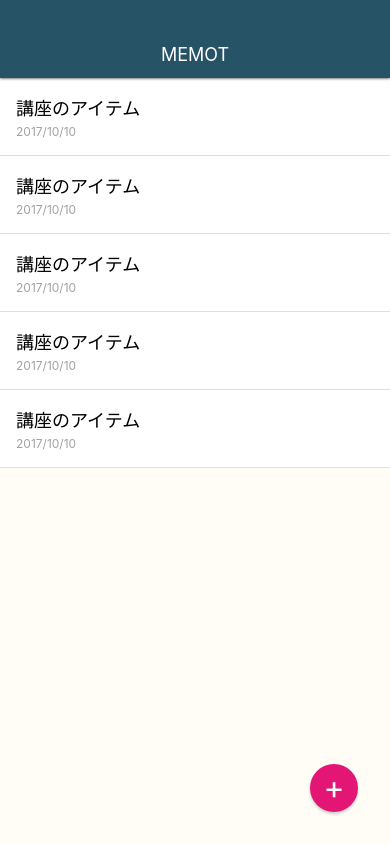
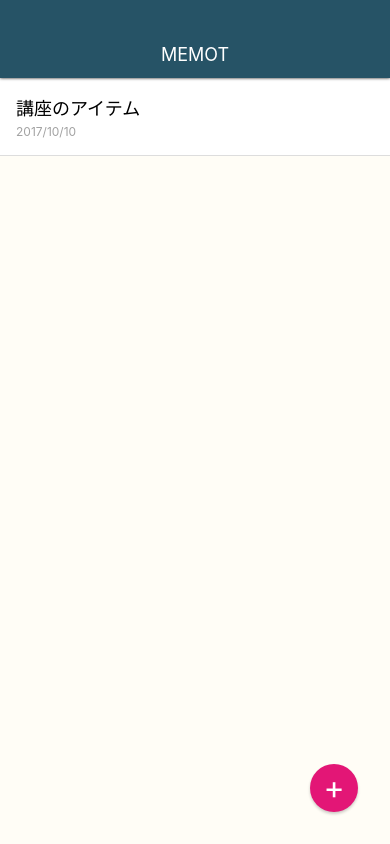
Before and after one commit to ryuseikakujo/MemoApp, a React Native app: screen / in a window 390 px wide. Built offline with nearby package versions, Linux system fonts and the light colour scheme.

Commit message:
Refactoring MemoList

```diff
--- a/App.js
+++ b/App.js
@@ -1,41 +1,15 @@
-import { StatusBar } from 'expo-status-bar';
 import React from 'react';
-import { StyleSheet, Text, View } from 'react-native';
-import { BodyText } from './src/elements/BodyText';
+import { StyleSheet, View } from 'react-native';
+import {AppBar, MemoList} from './src/components';
+import { CircleButton } from './src/elements';
+
 
 export default function App() {
   return (
     <View style={styles.container}>
-      <View style={styles.appbar}>
-        <Text style={styles.appbarTitle}>MEMOT</Text>
-      </View>
-
-      <View style={styles.memoList}>
-        <View style={styles.memoListItem}>
-          <Text style={styles.memoTitle}>講座のアイテム</Text>
-          <Text style={styles.memoDate}>2017/10/10</Text>
-        </View>
-        <View style={styles.memoListItem}>
-          <Text style={styles.memoTitle}>講座のアイテム</Text>
-          <Text style={styles.memoDate}>2017/10/10</Text>
-        </View>
-        <View style={styles.memoListItem}>
-          <Text style={styles.memoTitle}>講座のアイテム</Text>
-          <Text style={styles.memoDate}>2017/10/10</Text>
-        </View>
-        <View style={styles.memoListItem}>
-          <Text style={styles.memoTitle}>講座のアイテム</Text>
-          <Text style={styles.memoDate}>2017/10/10</Text>
-        </View>
-        <View style={styles.memoListItem}>
-          <Text style={styles.memoTitle}>講座のアイテム</Text>
-          <Text style={styles.memoDate}>2017/10/10</Text>
-        </View>
-      </View>
-
-      <View style={styles.memoAddButton}>
-        <Text style={styles.memoAddButtonTitle}>+</Text>
-      </View>
+      <AppBar />
+      <MemoList />
+      <CircleButton>+</CircleButton>
     </View>
   );
 }
@@ -47,63 +21,5 @@ const styles = StyleSheet.create({
     alignItems: 'center',
     justifyContent: 'center',
     paddingTop: 78
-  },
-  memoAddButton: {
-    position: 'absolute',
-    bottom: 32,
-    right: 32,
-    width: 48,
-    height: 48,
-    backgroundColor: '#e31676',
-    borderRadius: 24,
-    justifyContent: 'center',
-    alignItems: 'center',
-    shadowColor: '#000',
-    shadowOffset: {width: 0, height: 2},
-    shadowOpacity: 0.2,
-    shadowRadius: 3,
-  },
-  memoAddButtonTitle: {
-    fontSize: 32,
-    lineHeight: 32,
-    color: 'white'
-  },
-  memoList: {
-    width: '100%',
-    flex: 1
-  },
-  memoListItem: {
-    padding: 16,
-    borderBottomWidth: 1,
-    borderBottomColor: '#ddd',
-    backgroundColor: '#fff'
-  },
-  memoTitle: {
-    fontSize: 18,
-    marginBottom: 4
-  },
-  memoDate: {
-    fontSize: 12,
-    color: '#a2a2a2'
-  },
-  appbar: {
-    position: 'absolute',
-    top: 0,
-    left: 0,
-    right: 0,
-    height: 78,
-    paddingTop: 30,
-    backgroundColor: '#265366',
-    justifyContent: 'center',
-    alignItems: 'center',
-    shadowColor: '#000',
-    shadowOffset: {width: 0, height: 0},
-    shadowOpacity: 0.9,
-    shadowRadius: 3,
-    zIndex: 10
-  },
-  appbarTitle: {
-    color: '#fff',
-    fontSize: 18
   }
 });
--- /dev/null
+++ b/src/components/Appbar.js
@@ -0,0 +1,37 @@
+import React, { Component } from 'react'
+import { StyleSheet, View, Text } from 'react-native';
+
+export class AppBar extends Component {
+  render() {
+    return (
+      <View style={styles.appbar}>
+        <Text style={styles.appbarTitle}>MEMOT</Text>
+      </View>
+    )
+  }
+}
+
+const styles = StyleSheet.create({
+  appbar: {
+    position: 'absolute',
+    top: 0,
+    left: 0,
+    right: 0,
+    height: 78,
+    paddingTop: 30,
+    backgroundColor: '#265366',
+    justifyContent: 'center',
+    alignItems: 'center',
+    shadowColor: '#000',
+    shadowOffset: {width: 0, height: 0},
+    shadowOpacity: 0.9,
+    shadowRadius: 3,
+    zIndex: 10
+  },
+  appbarTitle: {
+    color: '#fff',
+    fontSize: 18
+  }
+});
+
+export default AppBar
--- /dev/null
+++ b/src/components/MemoList.js
@@ -0,0 +1,38 @@
+import React, { Component } from 'react'
+import { StyleSheet, View, Text } from 'react-native';
+
+export class MemoList extends Component {
+  render() {
+    return (
+      <View style={styles.memoList}>
+        <View style={styles.memoListItem}>
+          <Text style={styles.memoTitle}>講座のアイテム</Text>
+          <Text style={styles.memoDate}>2017/10/10</Text>
+        </View>
+      </View>
+    )
+  }
+}
+
+const styles = StyleSheet.create({
+  memoList: {
+    width: '100%',
+    flex: 1
+  },
+  memoListItem: {
+    padding: 16,
+    borderBottomWidth: 1,
+    borderBottomColor: '#ddd',
+    backgroundColor: '#fff'
+  },
+  memoTitle: {
+    fontSize: 18,
+    marginBottom: 4
+  },
+  memoDate: {
+    fontSize: 12,
+    color: '#a2a2a2'
+  }
+});
+
+export default MemoList
--- /dev/null
+++ b/src/components/index.js
@@ -0,0 +1,2 @@
+export {default as AppBar } from './Appbar'
+export {default as MemoList } from './MemoList'
--- /dev/null
+++ b/src/elements/CircleButton.js
@@ -0,0 +1,39 @@
+import React, { Component } from 'react'
+import { StyleSheet, View, Text } from 'react-native';
+
+export class CircleButton extends Component {
+  render() {
+    return (
+      <View style={styles.circleButton}>
+        <Text style={styles.circleButtonTitle}>
+          {this.props.children}
+        </Text>
+      </View>
+    )
+  }
+}
+
+const styles = StyleSheet.create({
+  circleButton: {
+    position: 'absolute',
+    bottom: 32,
+    right: 32,
+    width: 48,
+    height: 48,
+    backgroundColor: '#e31676',
+    borderRadius: 24,
+    justifyContent: 'center',
+    alignItems: 'center',
+    shadowColor: '#000',
+    shadowOffset: {width: 0, height: 2},
+    shadowOpacity: 0.2,
+    shadowRadius: 3,
+  },
+  circleButtonTitle: {
+    fontSize: 32,
+    lineHeight: 32,
+    color: 'white'
+  }
+});
+
+export default CircleButton
--- /dev/null
+++ b/src/elements/index.js
@@ -0,0 +1 @@
+export { default as CircleButton } from './CircleButton'
```
